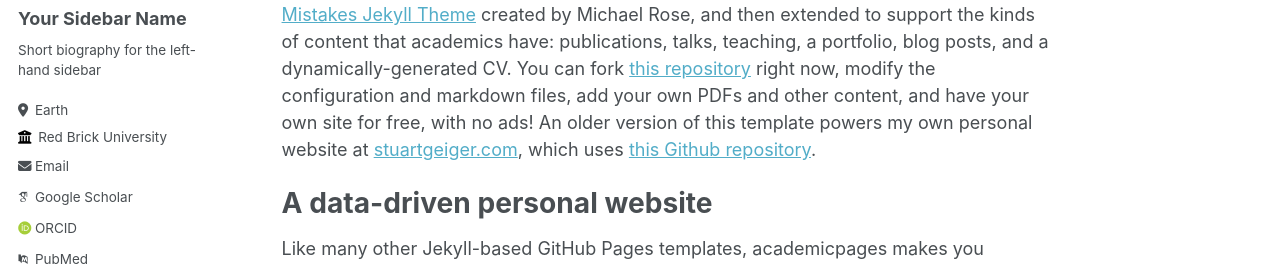
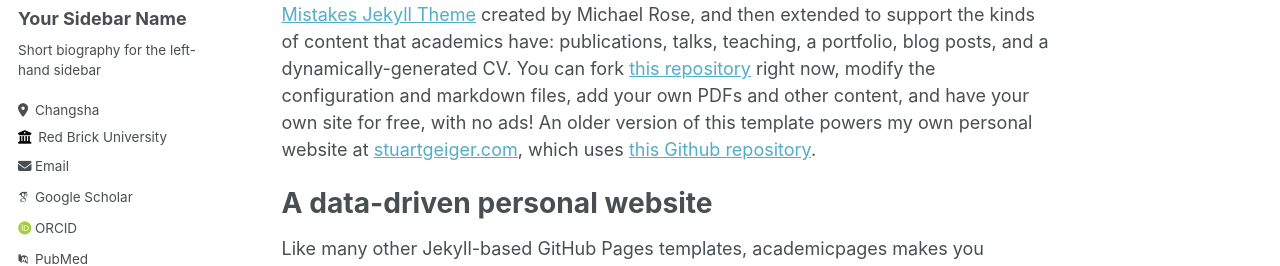
Before and after one commit to zhaohaisun/zhaohaisun.github.io, a Jekyll site: the page built from _pages/about.md, in a window 1280 px wide. Shown: the part 263-529 px from the top of the page. Built offline with Jekyll 4.4.1, drawn with Linux system fonts in a browser that asks for light colours; some web fonts are replaced.

Commit message:
Update _config.yml

```diff
--- a/_config.yml
+++ b/_config.yml
@@ -25,10 +25,10 @@ author:
   name             : "Your Sidebar Name"
   pronouns         : # example: "she/her"
   bio              : "Short biography for the left-hand sidebar"
-  location         : "Earth"
+  location         : "Changsha"
   employer         : "Red Brick University"
   uri              : # URL
-  email            : "none@example.org"
+  email            : "sunzhaohai@hnu.edu.cn"
 
   # Academic websites
   arxiv            : # URL - Update with the correct link to your profile
```
